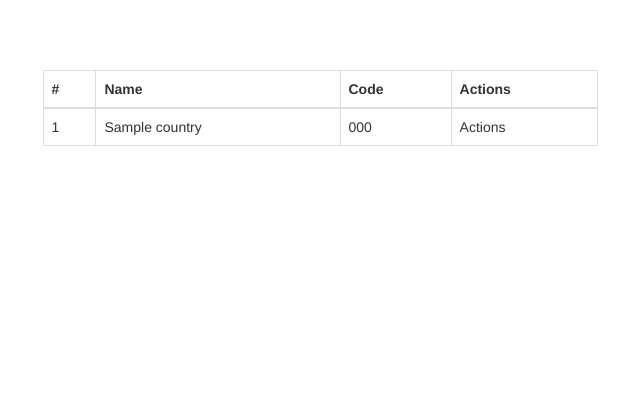
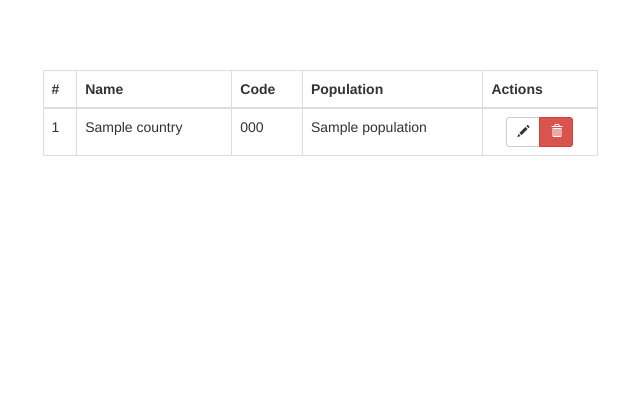
Before and after one commit to rummykhan/yii-hello, a Yii app: template views/site/countries.php in a window 1280 px wide. Shown: the top 420 px of the page, without its empty margins (320-960 px from the left). Run offline with PHP 8.4 and a stand-in for Yii, Linux system fonts and the light colour scheme; the template is opened without the code that fills it: most values are stand-ins (such as "Sample title", 1, 10 or a date in 2020); data that the repository does not hold is empty; some libraries are stand-ins or nearby versions.

Commit message:
Understanding YII

```diff
--- a/config/web.php
+++ b/config/web.php
@@ -62,6 +62,7 @@ $config = [
 
     ],
     'params' => $params,
+    'defaultRoute' => 'site/index',
 ];
 
 if (YII_ENV_DEV) {
--- a/controllers/SiteController.php
+++ b/controllers/SiteController.php
@@ -153,7 +153,7 @@ class SiteController extends Controller
 
     public function actionCountry()
     {
-        $countries = Country::findAll([]);
+        $countries = Country::find()->all();
 
         return $this->render('countries', compact('countries'));
     }
--- a/views/layouts/main.php
+++ b/views/layouts/main.php
@@ -40,6 +40,7 @@ AppAsset::register($this);
             ['label' => 'Home', 'url' => ['/site/index']],
             ['label' => 'About', 'url' => ['/site/about']],
             ['label' => 'Contact', 'url' => ['/site/contact']],
+            ['label' => 'Countries', 'url' => ['/site/country']],
             Yii::$app->user->isGuest ? (
                 ['label' => 'Login', 'url' => ['/site/login']]
             ) : (
--- a/views/site/countries.php
+++ b/views/site/countries.php
@@ -6,18 +6,31 @@
                 <th>#</th>
                 <th>Name</th>
                 <th>Code</th>
+                <th>Population</th>
                 <th>Actions</th>
             </tr>
             </thead>
             <tbody>
-            <?php foreach ($countries as $index => $country) { ?>
+            <?php foreach ($countries as $index => $country) : ?>
                 <tr>
                     <td><?=$index + 1?></td>
                     <td><?=$country->name?></td>
                     <td><?=$country->code?></td>
-                    <td>Actions</td>
+                    <td><?=$country->population?></td>
+                    <td>
+                        <div class="text-center">
+                            <div class="btn-group">
+                                <a href="/site/country/<?=$country->code?>/edit" class="btn btn-default btn-sm">
+                                    <i class="glyphicon glyphicon-pencil"></i>
+                                </a>
+                                <a href="/site/country/<?=$country->code?>/delete" class="btn btn-danger btn-sm">
+                                    <i class="glyphicon glyphicon-trash"></i>
+                                </a>
+                            </div>
+                        </div>
+                    </td>
                 </tr>
-            <? } ?>
+            <?php endforeach; ?>
             </tbody>
         </table>
     </div>
```
